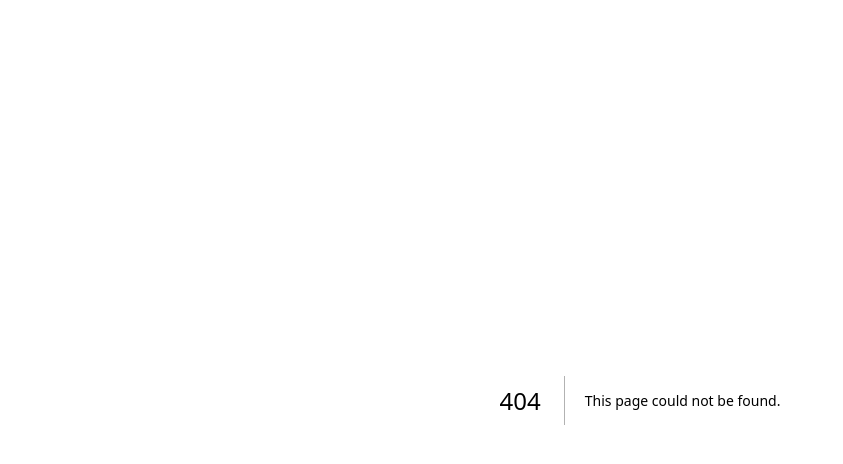
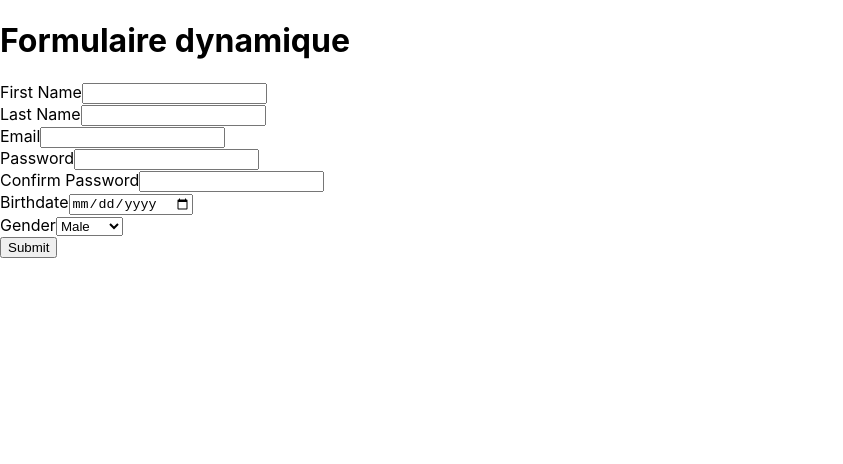
Before and after one commit to YannickGir/NextJs_basics, a Next.js app: page /form/formPage in a window 1280 px wide. Before the commit this address had no page. Shown: the top 464 px of the page, without its empty margins (0-843 px from the left). Built offline with nearby package versions, Linux system fonts and the light colour scheme.

Commit message:
added dynamic form

```diff
--- /dev/null
+++ b/components/DynamicForm.jsx
@@ -0,0 +1,75 @@
+// DynamicForm.jsx
+import React from 'react';
+import { useFormik } from 'formik';
+
+const DynamicForm = ({ formType, formConfig }) => {
+  const formFields = formConfig[formType] || [];
+
+  const formik = useFormik({
+    initialValues: {},
+    onSubmit: (values) => {
+      console.log('Form values:', values);
+      // add fetch datas, update pages etc...
+    },
+  });
+
+  return (
+    <form onSubmit={formik.handleSubmit}>
+      {formFields.map((field) => (
+        <div key={field.name}>
+          <label htmlFor={field.name}>{field.label}</label>
+          {field.type === 'select' ? (
+            <select
+              id={field.name}
+              name={field.name}
+              onChange={formik.handleChange}
+              onBlur={formik.handleBlur}
+              value={formik.values[field.name] || ''}
+              required={field.required}
+            >
+              {field.options.map((option) => (
+                <option key={option} value={option}>
+                  {option}
+                </option>
+              ))}
+            </select>
+          ) : field.type === 'textarea' ? (
+            <textarea
+              id={field.name}
+              name={field.name}
+              onChange={formik.handleChange}
+              onBlur={formik.handleBlur}
+              value={formik.values[field.name] || ''}
+              required={field.required}
+            />
+          ) : field.type === 'checkbox' ? (
+            <input
+              type="checkbox"
+              id={field.name}
+              name={field.name}
+              onChange={formik.handleChange}
+              onBlur={formik.handleBlur}
+              checked={formik.values[field.name] || false}
+            />
+          ) : (
+            <input
+              type={field.type}
+              id={field.name}
+              name={field.name}
+              onChange={formik.handleChange}
+              onBlur={formik.handleBlur}
+              value={formik.values[field.name] || ''}
+              required={field.required}
+            />
+          )}
+          {formik.touched[field.name] && formik.errors[field.name] && (
+            <div>{formik.errors[field.name]}</div>
+          )}
+        </div>
+      ))}
+      <button type="submit">Submit</button>
+    </form>
+  );
+};
+
+export default DynamicForm;
--- /dev/null
+++ b/pages/form/formConfig.json
@@ -0,0 +1,83 @@
+
+{
+    "registrationForm": [
+      {
+        "name": "firstName",
+        "label": "First Name",
+        "type": "text",
+        "required": true
+      },
+      {
+        "name": "lastName",
+        "label": "Last Name",
+        "type": "text",
+        "required": true
+      },
+      {
+        "name": "email",
+        "label": "Email",
+        "type": "email",
+        "required": true
+      },
+      {
+        "name": "password",
+        "label": "Password",
+        "type": "password",
+        "required": true
+      },
+      {
+        "name": "confirmPassword",
+        "label": "Confirm Password",
+        "type": "password",
+        "required": true
+      },
+      {
+        "name": "birthdate",
+        "label": "Birthdate",
+        "type": "date",
+        "required": false
+      },
+      {
+        "name": "gender",
+        "label": "Gender",
+        "type": "select",
+        "options": ["Male", "Female", "Other"],
+        "required": false
+      }
+
+    ],
+    "contactForm": [
+      {
+        "name": "fullName",
+        "label": "Full Name",
+        "type": "text",
+        "required": true
+      },
+      {
+        "name": "email",
+        "label": "Email",
+        "type": "email",
+        "required": true
+      },
+      {
+        "name": "subject",
+        "label": "Subject",
+        "type": "text",
+        "required": false
+      },
+      {
+        "name": "message",
+        "label": "Message",
+        "type": "textarea",
+        "required": true
+      },
+      {
+        "name": "subscribe",
+        "label": "Subscribe to newsletter",
+        "type": "checkbox",
+        "required": false
+      }
+
+    ]
+
+  }
--- /dev/null
+++ b/pages/form/formPage.js
@@ -0,0 +1,15 @@
+
+import React from 'react';
+import DynamicForm from '../../components/DynamicForm';
+import formConfig from '../../pages/form/formConfig';
+
+const VotrePage = () => {
+  return (
+    <div>
+      <h1>Formulaire dynamique</h1>
+      <DynamicForm formType="registrationForm" formConfig={formConfig} />
+    </div>
+  );
+};
+
+export default VotrePage;
--- a/pages/index.js
+++ b/pages/index.js
@@ -47,6 +47,9 @@ export default function Home({ allPostsData }) {
           ))}
         </ul>
         </section>
+        <section className={utilStyles.headingMd}>
+        <Link href='./form/formPage'>aller au formulaire dynamique !</Link>
+        </section>
     </Layout>
   );
 }
```
